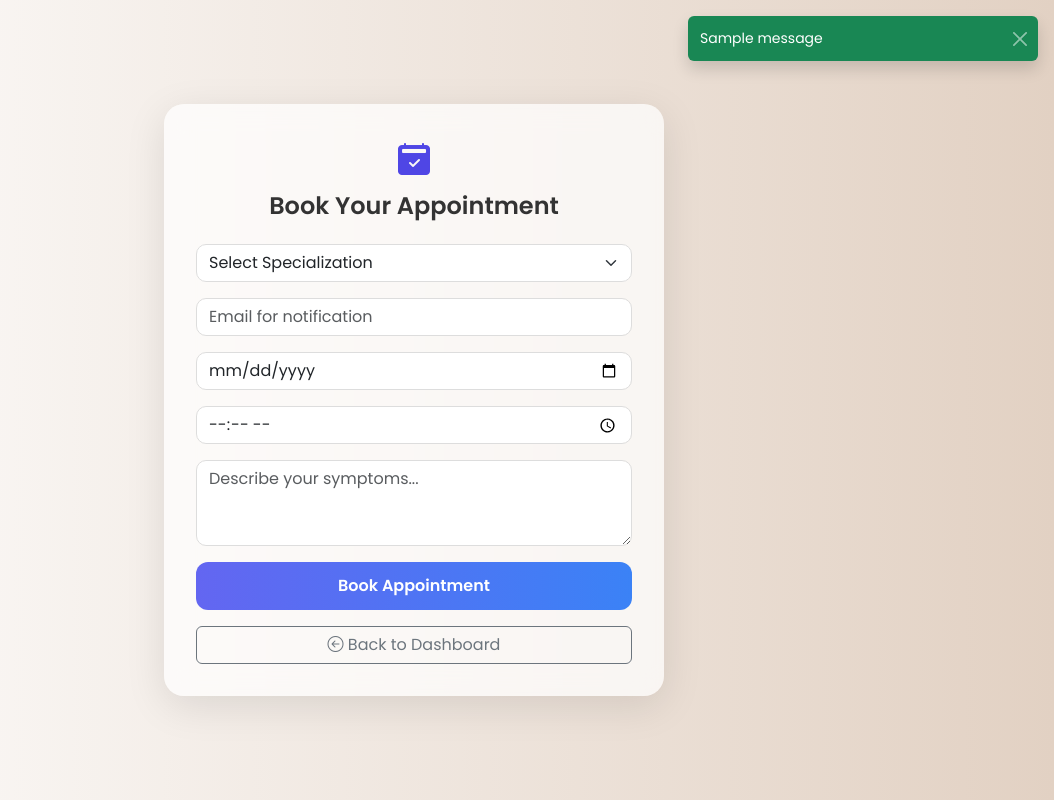
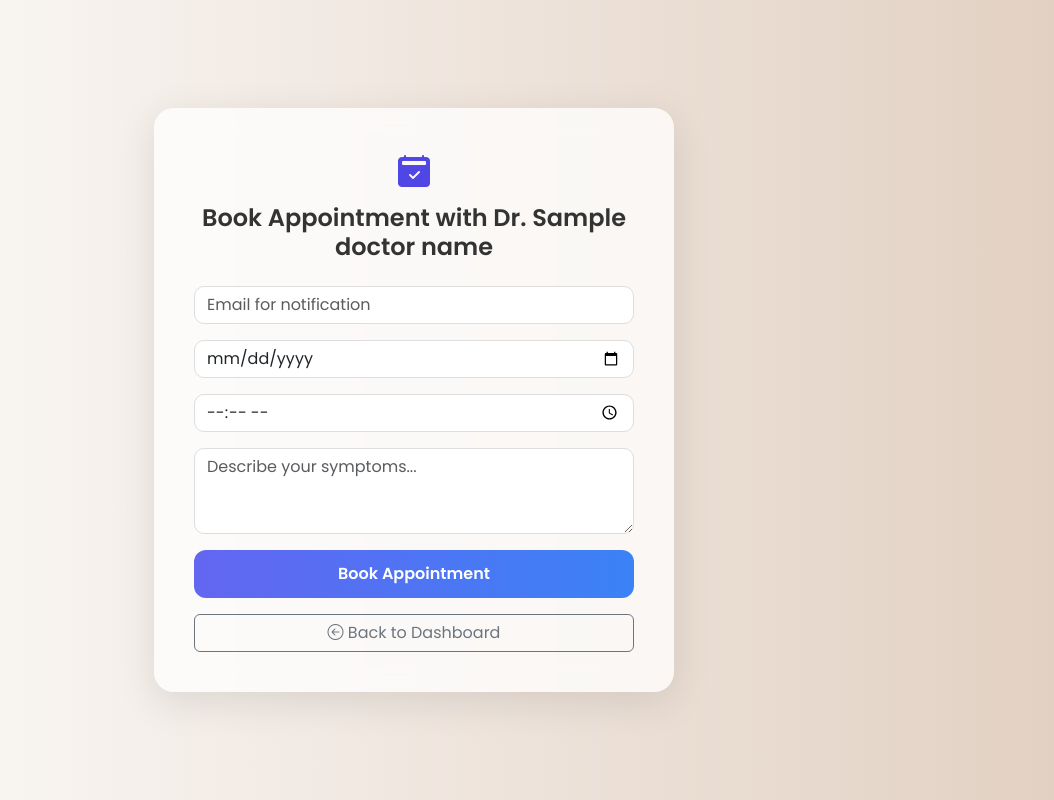
Before and after one commit to Pnvsai888/MedTrack, a Python web app: template templates/book_appointment.html in a window 1280 px wide. Shown: the whole page, without its empty margins (226-1280 px from the left). Run offline with Jinja, Linux system fonts and the light colour scheme; the template is opened without the code that fills it: most values are stand-ins (such as "Sample title", 1, 10 or a date in 2020); one stand-in notice (Sample message) is shown.

Commit message:
Update book_appointment.html

```diff
--- a/templates/book_appointment.html
+++ b/templates/book_appointment.html
@@ -5,12 +5,9 @@
     <meta charset="UTF-8">
     <title>Book Appointment | MedTrack</title>
     <meta name="viewport" content="width=device-width, initial-scale=1">
-
-    <!-- Bootstrap + Google Fonts + Icons -->
     <link href="https://cdn.jsdelivr.net/npm/bootstrap@5.3.0/dist/css/bootstrap.min.css" rel="stylesheet">
     <link href="https://cdn.jsdelivr.net/npm/bootstrap-icons@1.10.5/font/bootstrap-icons.css" rel="stylesheet">
     <link href="https://fonts.googleapis.com/css2?family=Poppins:wght@400;600&display=swap" rel="stylesheet">
-
     <style>
         body {
             font-family: 'Poppins', sans-serif;
@@ -23,12 +20,12 @@
         }
 
         .glass-card {
-            background: rgba(255, 255, 255, 0.7);
+            background: rgba(255, 255, 255, 0.75);
             border-radius: 20px;
-            backdrop-filter: blur(15px);
+            backdrop-filter: blur(12px);
             box-shadow: 0 10px 40px rgba(0, 0, 0, 0.1);
-            padding: 2rem;
-            max-width: 500px;
+            padding: 2.5rem;
+            max-width: 520px;
             width: 100%;
             animation: fadeInUp 1s ease;
         }
@@ -45,17 +42,17 @@
             }
         }
 
-        .glass-card h4 {
+        h4 {
             font-weight: 600;
             text-align: center;
             margin-bottom: 1.5rem;
             color: #333;
         }
 
-        .form-control,
-        .form-select {
+        .form-control {
             border-radius: 10px;
             border: 1px solid #ddd;
+            font-size: 1rem;
         }
 
         .btn-primary {
@@ -79,23 +76,37 @@
             color: #4f46e5;
             margin-bottom: 0.5rem;
         }
+
+        .btn-outline-secondary {
+            margin-top: 0.5rem;
+        }
+
+        .toast-container {
+            position: fixed;
+            top: 20px;
+            right: 20px;
+            z-index: 9999;
+        }
     </style>
 </head>
 
 <body>
-
-    <!-- Toast Message (Shown only if flashed by Flask) -->
-    {% with messages = get_flashed_messages() %}
+    <!-- Toast Notification -->
+    {% with messages = get_flashed_messages(with_categories=true) %}
     {% if messages %}
-    <div class="toast-container position-fixed top-0 end-0 p-3">
-        <div class="toast show align-items-center text-white bg-success border-0">
+    <div class="toast-container">
+        {% for category, message in messages %}
+        <div class="toast align-items-center text-bg-{{ 'success' if category == 'success' else 'danger' }}"
+            role="alert" aria-live="assertive" aria-atomic="true" data-bs-delay="3000" data-bs-autohide="true">
             <div class="d-flex">
                 <div class="toast-body">
-                    {{ messages[0] }}
+                    <i class="bi bi-info-circle-fill me-2"></i>{{ message }}
                 </div>
-                <button type="button" class="btn-close btn-close-white me-2 m-auto" data-bs-dismiss="toast"></button>
+                <button type="button" class="btn-close btn-close-white me-2 m-auto" data-bs-dismiss="toast"
+                    aria-label="Close"></button>
             </div>
         </div>
+        {% endfor %}
     </div>
     {% endif %}
     {% endwith %}
@@ -103,45 +114,62 @@
     <!-- Booking Form -->
     <div class="glass-card">
         <div class="icon-top"><i class="bi bi-calendar2-check-fill"></i></div>
-        <h4>Book Your Appointment</h4>
-        <form method="POST" action="/book">
+        <h4>Book Appointment with Dr. {{ doctor_name }}</h4>
+        <form method="POST" action="">
+            <!-- Hidden Doctor Info -->
+            <input type="hidden" name="doctor_name" value="{{ doctor_name }}">
+            <input type="hidden" name="specialization" value="{{ specialization }}">
+
             <div class="mb-3">
-                <select name="specialization" class="form-select" required>
-                    <option selected disabled>Select Specialization</option>
-                    <option>Dentist</option>
-                    <option>Cardiologist</option>
-                    <option>Dermatologist</option>
-                    <option>Orthopedic</option>
-                    <option>Pediatrician</option>
-                    <option>Neurologist</option>
-                    <option>Psychiatrist</option>
-                </select>
+                <input type="email" name="email" id="email" class="form-control" placeholder="Email for notification"
+                    required>
             </div>
+
             <div class="mb-3">
-                <input type="email" name="email" class="form-control" placeholder="Email for notification" required>
+                <input type="date" name="date" id="date" class="form-control" required>
             </div>
-            <div class="mb-3">
-                <input type="date" name="date" class="form-control" required>
-            </div>
+
             <div class="mb-3">
                 <input type="time" name="time" class="form-control" required>
             </div>
+
             <div class="mb-3">
                 <textarea name="symptoms" class="form-control" rows="3" placeholder="Describe your symptoms..."
                     required></textarea>
             </div>
+
             <button type="submit" class="btn btn-primary w-100">Book Appointment</button>
 
-            <div class="mt-3 text-center">
-                <a href="{{ url_for('patient_dashboard') }}" class="btn btn-outline-secondary w-100">
-                    <i class="bi bi-arrow-left-circle"></i> Back to Dashboard
-                </a>
-            </div>
+            <a href="{{ url_for('patient_dashboard') }}" class="btn btn-outline-secondary w-100 mt-3">
+                <i class="bi bi-arrow-left-circle"></i> Back to Dashboard
+            </a>
+        </form>
+    </div>
 
+    <!-- Scripts -->
+    <script src="https://cdn.jsdelivr.net/npm/bootstrap@5.3.0/dist/js/bootstrap.bundle.min.js"></script>
+    <script>
+        // Set minimum date to today
+        const dateInput = document.getElementById('date');
+        const today = new Date().toISOString().split('T')[0];
+        dateInput.min = today;
 
-            <!-- Bootstrap Bundle -->
-            <script src="https://cdn.jsdelivr.net/npm/bootstrap@5.3.0/dist/js/bootstrap.bundle.min.js"></script>
+        // Gmail validation
+        function validateEmail() {
+            const email = document.getElementById('email').value;
+            if (!email.endsWith('@gmail.com')) {
+                alert("Please enter a valid Gmail address.");
+                return false;
+            }
+            return true;
+        }
 
+        // Show toasts
+        document.addEventListener("DOMContentLoaded", () => {
+            const toastElList = [].slice.call(document.querySelectorAll('.toast'));
+            toastElList.map(toastEl => new bootstrap.Toast(toastEl, { delay: 3000 }).show());
+        });
+    </script>
 </body>
 
 </html>
```
